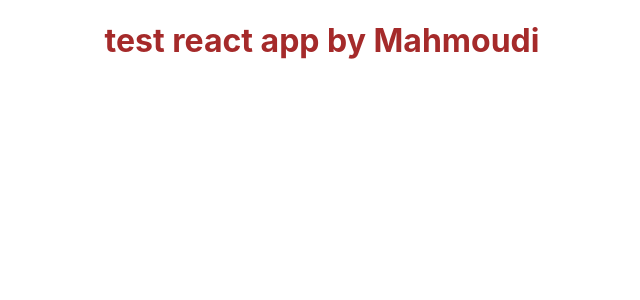
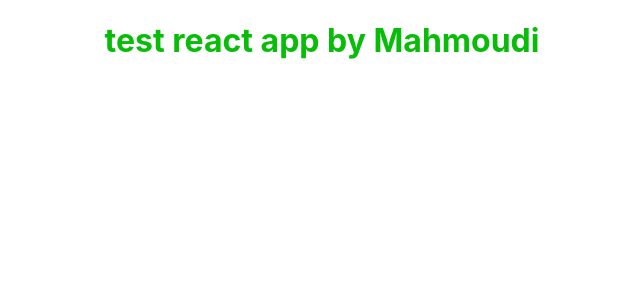
Before and after one commit to youssef90000/Amaroc-test-app, a React (Create React App) app: page / in a window 1280 px wide. Shown: the top 300 px of the page, without its empty margins (318-958 px from the left). Built offline with nearby package versions, Linux system fonts and the light colour scheme.

Commit message:
change color

```diff
--- a/src/index.css
+++ b/src/index.css
@@ -12,6 +12,6 @@ code {
     monospace;
 }
 .title{
-  color: brown;
+  color: rgb(7, 189, 7);
   text-align: center;
 }
```
